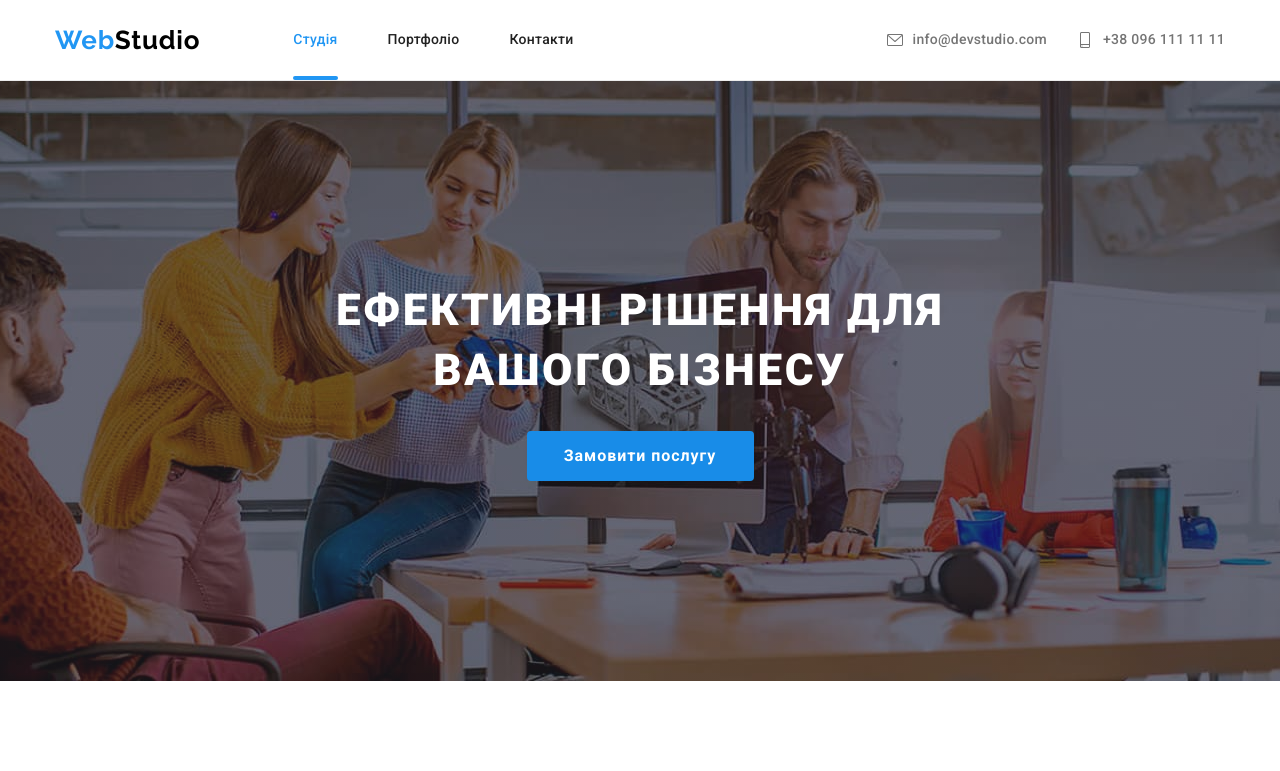
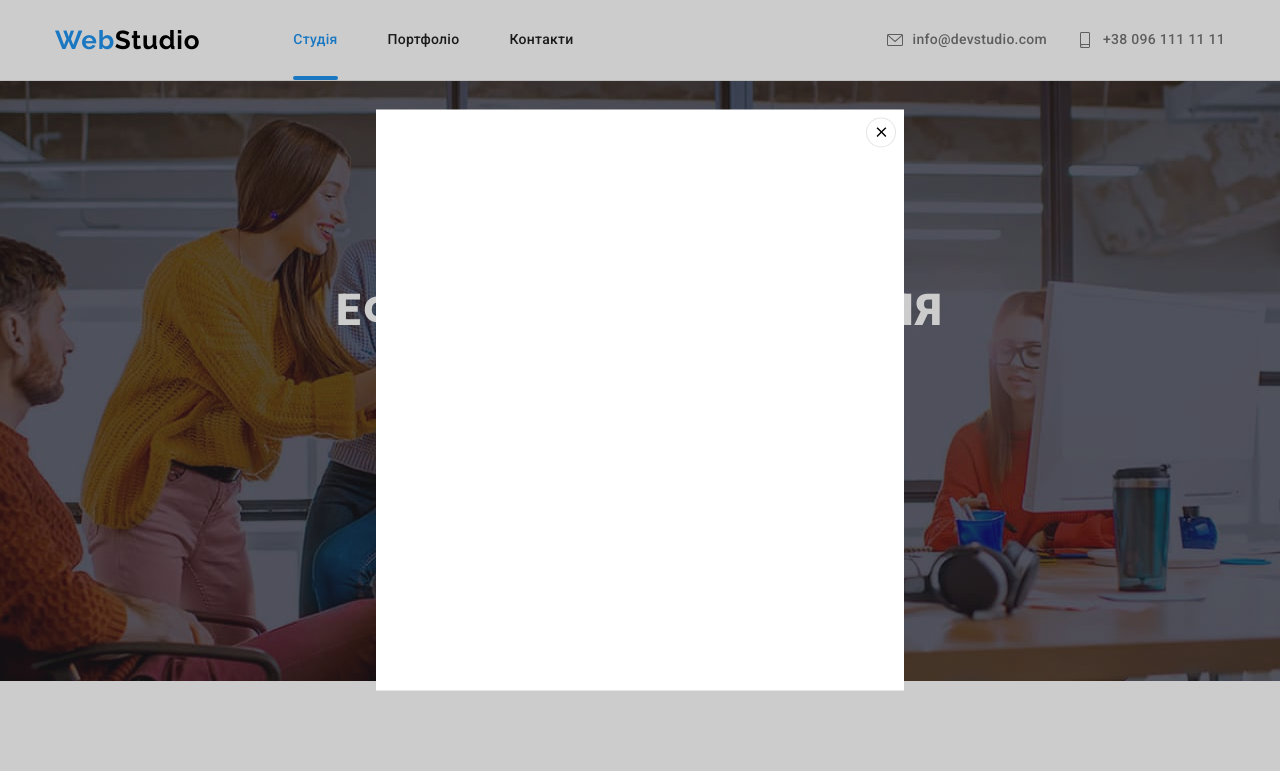
Before and after one commit to shadberry22/goit-markup-hw-05, a plain HTML site: page index.html in a window 1280 px wide. Both pictures are taken after a click on the button "Замовити послугу". Shown: the top 771 px of the page. Drawn offline with nearby package versions, Linux system fonts and the light colour scheme.

Commit message:
Adds modal window, js

```diff
--- a/css/styles.css
+++ b/css/styles.css
@@ -486,7 +486,9 @@ img {
   background-color: var(--background-light-color);
   cursor: pointer;
 
-  transition: color 250ms cubic-bezier(0.4, 0, 0.2, 1), background-color 250ms cubic-bezier(0.4, 0, 0.2, 1), box-shadow 250ms cubic-bezier(0.4, 0, 0.2, 1);
+  transition: color 250ms cubic-bezier(0.4, 0, 0.2, 1),
+    background-color 250ms cubic-bezier(0.4, 0, 0.2, 1),
+    box-shadow 250ms cubic-bezier(0.4, 0, 0.2, 1);
 }
 
 .filter-button:hover,
@@ -524,14 +526,14 @@ img {
 .portfolio-image-thumb {
   position: relative;
   overflow: hidden;
-  }
+}
 
 .portfolio-overlay {
   position: absolute;
   top: 0;
   left: 0;
   transform: translateY(100%);
-  transition: transform 250 cubic-bezier(0.4, 0, 0.2, 1);
+  transition: transform 250ms cubic-bezier(0.4, 0, 0.2, 1);
   /* opacity: 0; */
 
   display: flex;
@@ -679,3 +681,63 @@ img {
 .social-link:focus {
   background-color: var(--accent-color);
 }
+
+/* -----Modal Window----- */
+.backdrop {
+  position: fixed;
+  top: 0;
+  left: 0;
+
+  width: 100%;
+  height: 100%;
+
+  opacity: 1;
+  transition: opacity 250ms cubic-bezier(0.4, 0, 0.2, 1);
+
+  background-color: rgba(0, 0, 0, 0.2);
+}
+
+.backdrop.is-hidden {
+  opacity: 0;
+  pointer-events: none;
+}
+
+.modal-window {
+  position: absolute;
+  top: 50%;
+  left: 50%;
+
+  transform: translate(-50%, -50%) scale(1);
+  transition: transform 250ms cubic-bezier(0.4, 0, 0.2, 1);
+
+  padding: 15px;
+  min-width: 528px;
+  min-height: 581px;
+
+  background-color: var(--main-white-color);
+}
+
+.backdrop.is-hidden .modal-window {
+transform: translate(-50%, -50%) scale(0.9);
+}
+
+.modal-button {
+  position: absolute;
+  top: 8px;
+  right: 8px;
+  display: flex;
+  justify-content: center;
+  align-items: center;
+
+  width: 30px;
+  height: 30px;
+  border: 1px solid rgba(0, 0, 0, 0.1);
+  border-radius: 50%;
+
+  background: #ffffff;
+  cursor: pointer;
+}
+
+.close-icon {
+  fill: var(--secondary-black-color);
+}
--- a/index.html
+++ b/index.html
@@ -63,7 +63,9 @@
       <!-- Hero Section -->
       <section class="hero hero-overlay">
         <h1 class="hero-title">Ефективні рішення для вашого бізнесу</h1>
-        <button class="hero-button" type="button">Замовити послугу</button>
+        <button class="hero-button" type="button" data-modal-open>
+          Замовити послугу
+        </button>
       </section>
 
       <!-- List of Features -->
@@ -131,7 +133,6 @@
           <h2 class="activities-title">Чим ми займаємося</h2>
 
           <ul class="activities-list list">
-
             <li class="activities-item">
               <img
                 src="./images/activity_box_1.jpg"
@@ -356,7 +357,6 @@
         <div class="container">
           <h2 class="clients-title">Постійні клієнти</h2>
           <ul class="clients-list list">
-
             <li class="client-item">
               <a class="client-link" href="">
                 <svg class="client-icon" width="106" height="60">
@@ -404,7 +404,6 @@
                 </svg>
               </a>
             </li>
-
           </ul>
         </div>
       </section>
@@ -478,5 +477,18 @@
         </div>
       </div>
     </footer>
+
+    <!-- Modal Window -->
+    <div class="backdrop is-hidden" data-modal>
+      <div class="modal-window">
+        <button class="modal-button" type="button" data-modal-close>
+          <svg class="close-icon" width="18" height="18">
+            <use href="./images/icons.svg#close_icon"></use>
+          </svg>
+        </button>
+      </div>
+    </div>
+
+   <script src="./js/modal.js"></script>
   </body>
 </html>
--- /dev/null
+++ b/js/modal.js
@@ -0,0 +1,14 @@
+(() => {
+  const refs = {
+    openModalBtn: document.querySelector("[data-modal-open]"),
+    closeModalBtn: document.querySelector("[data-modal-close]"),
+    modal: document.querySelector("[data-modal]"),
+  };
+
+  refs.openModalBtn.addEventListener("click", toggleModal);
+  refs.closeModalBtn.addEventListener("click", toggleModal);
+
+  function toggleModal() {
+    refs.modal.classList.toggle("is-hidden");
+  }
+})();
```
Lines whose indentation alone changed are shown as unchanged.
